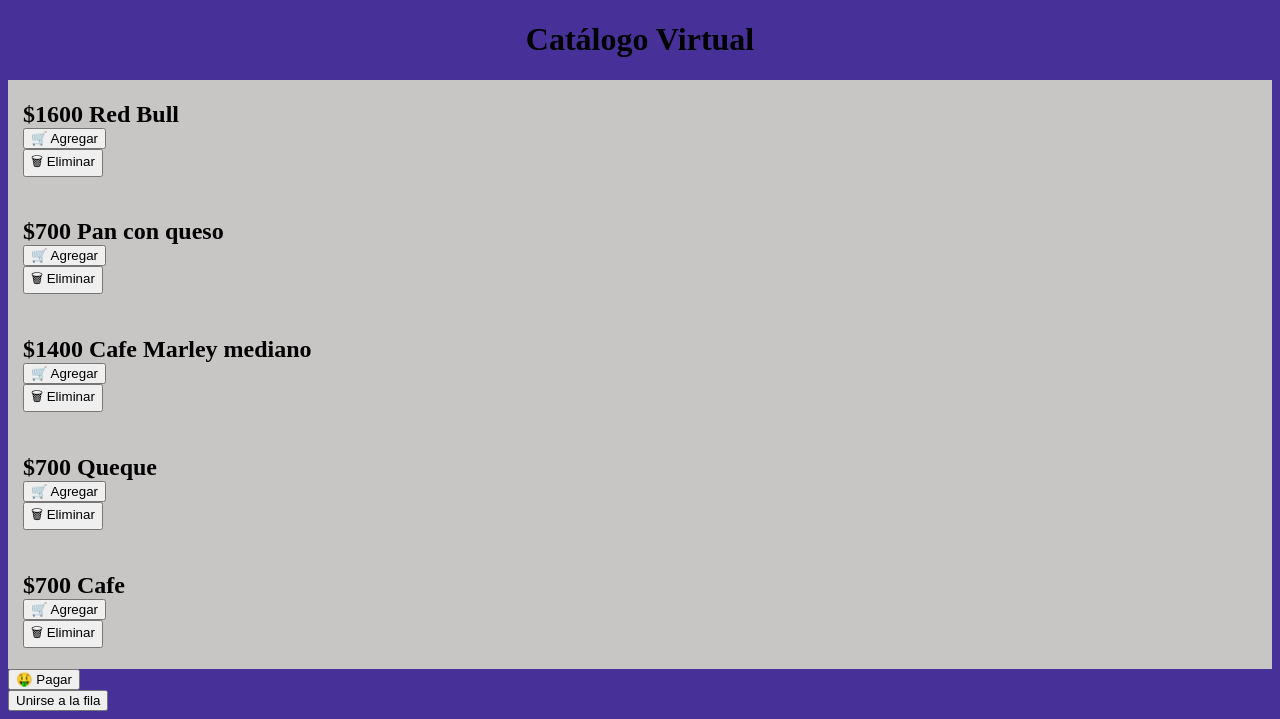
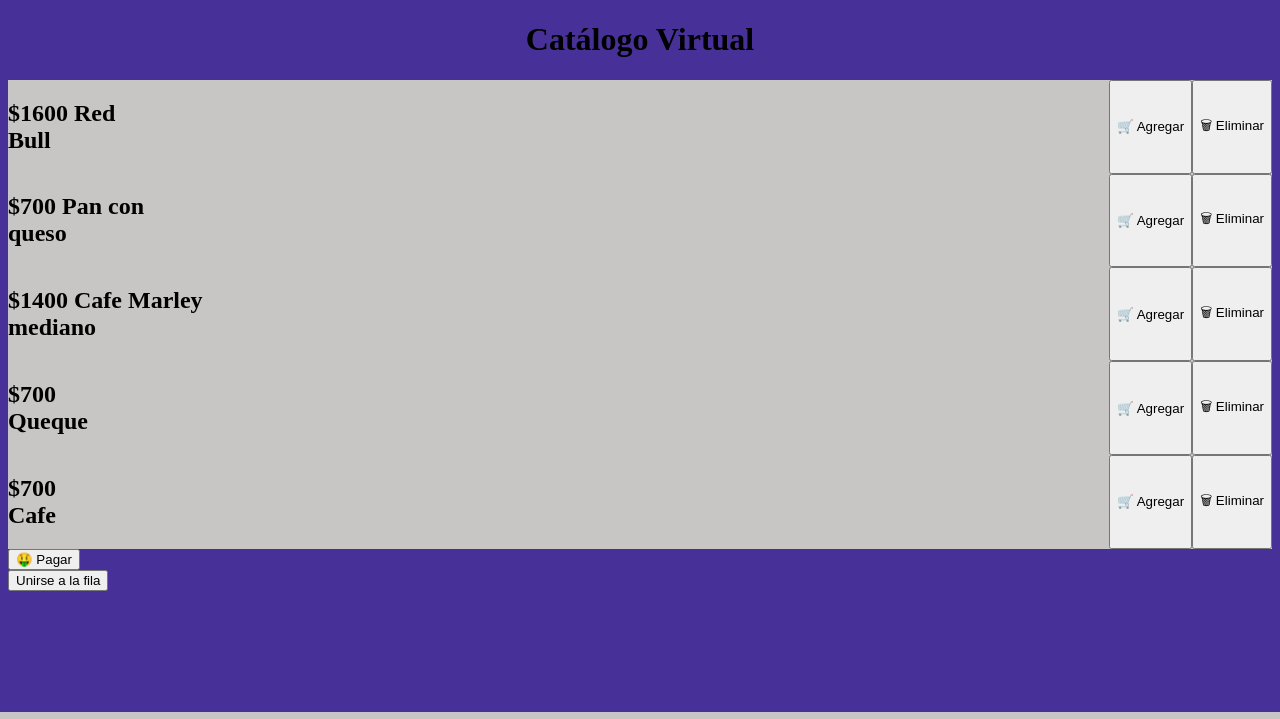
Before and after one commit to bardokx/Proyecto_Git_Kiosko, a Django app: page /tienda/ in a window 1280 px wide. Shown: the part 88-807 px from the top of the page. Run offline with Django 4.2, Linux system fonts and the light colour scheme; data comes from the database, SQL or seed files in the repository; both versions use the stored data as it was after the commit.

Commit message:
Arreglos css
un leve avance en css, preparando utilización de base de datos

```diff
--- a/Titulo/static/styles/main.css
+++ b/Titulo/static/styles/main.css
@@ -36,16 +36,22 @@ body {
 .prod {
     background-color: rgb(200, 197, 197);
     color: black;
-    padding: 1px 15px;
+    display: flex;
+    flex-direction: row;
 }
-
+.caja {
+    width: 100%;
+    display: flex;
+    justify-content: flex-end;
+}
 .title {
     color: black;
     display:flex;
     justify-content: center;
 }
 
-.sapce_p button {
+.space_p {
+    justify-content: right;
+    justify-content:space-between;
     display: flex;
-    justify-content:space-between;
 }
--- a/Titulo/templates/productos.html
+++ b/Titulo/templates/productos.html
@@ -9,14 +9,15 @@
 {% for p in productos %}
 
 <div class="prod">
-    <h2 class="sapce_p" >${{p.precio}} {{p.name}}
+    <h2 class="space_p" >${{p.precio}} {{p.name}}</h2>
+    <div class="caja">
         <button>
             🛒 Agregar
         </button>
         <button>
             🗑 Eliminar
         </button>
-    </h2>
+    </div>
 </div>
 {% endfor %}
 
```
Also changed, not shown: db.sqlite3.
